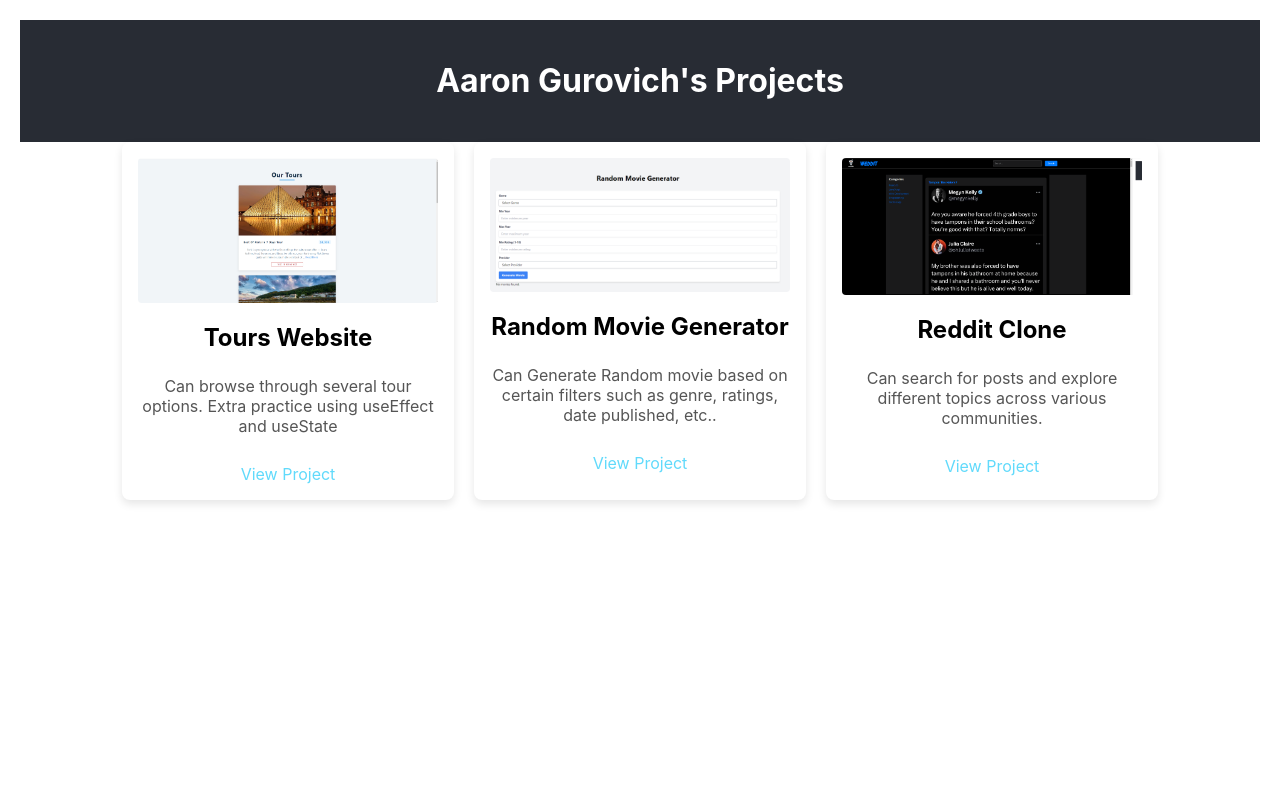
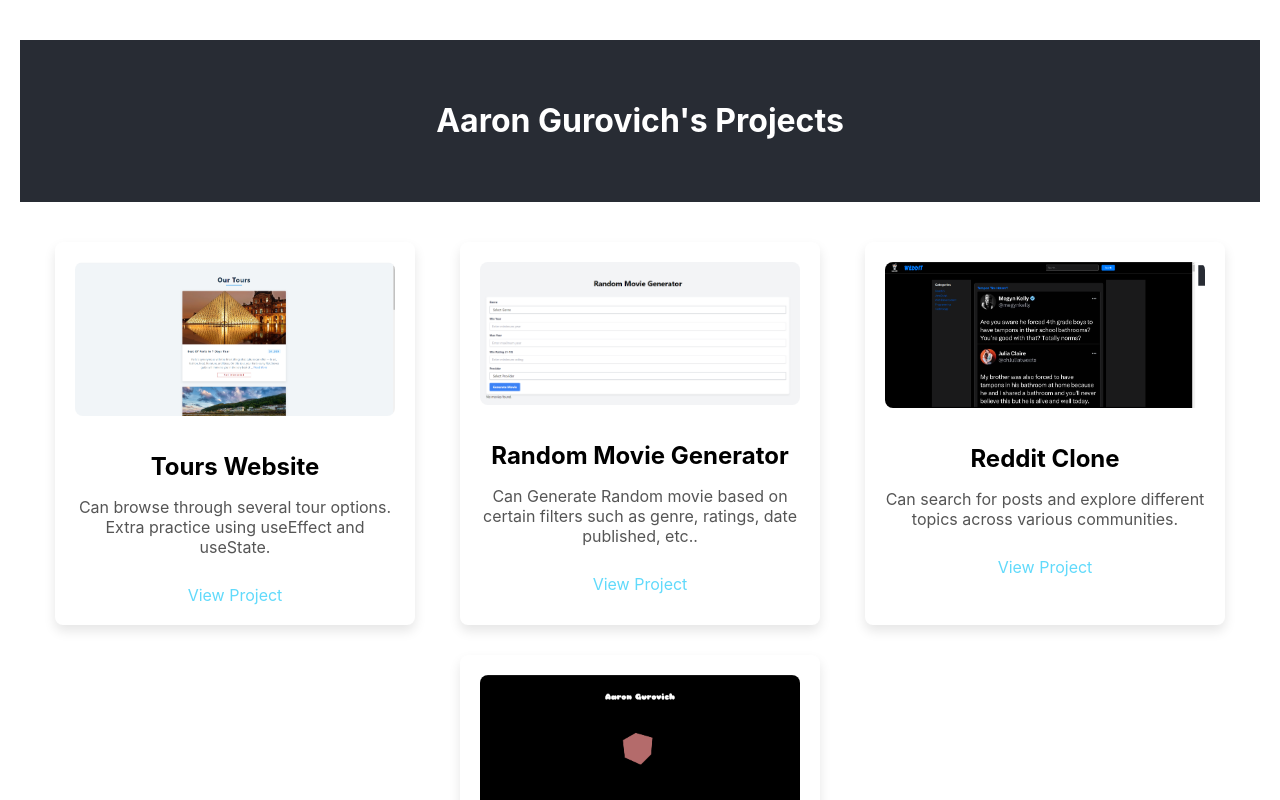
Before and after one commit to aarongurovich/React-Practice, a React (Create React App) app: page / in a window 1280 px wide. Shown: the top 800 px of the page. Built offline with nearby package versions, Linux system fonts and the light colour scheme.

Commit message:
added new proj

```diff
--- a/src/App.css
+++ b/src/App.css
@@ -1,43 +1,49 @@
 .App {
   text-align: center;
-  padding: 20px;
+  padding: 40px 20px;
 }
 
 .App-header {
   background-color: #282c34;
-  padding: 20px;
+  padding: 40px 20px;
   color: white;
+  margin-bottom: 40px;
 }
 
 .project-list {
   display: flex;
   flex-wrap: wrap;
-  justify-content: center;
-  gap: 20px;
+  justify-content: space-evenly;
+  gap: 30px;
+  max-width: 1200px;
+  margin: 0 auto;
 }
 
 .project-card {
   background: #fff;
   border-radius: 8px;
-  padding: 16px;
-  width: 300px;
-  box-shadow: 0 4px 8px rgba(0, 0, 0, 0.1);
-  transition: transform 0.2s;
+  padding: 20px;
+  width: 320px;
+  box-shadow: 0 6px 12px rgba(0, 0, 0, 0.1);
+  transition: transform 0.2s, box-shadow 0.2s;
 }
 
 .project-card img {
   max-width: 100%;
-  border-radius: 4px;
+  border-radius: 8px;
+  margin-bottom: 16px;
 }
 
 .project-card h3 {
   margin-top: 16px;
+  margin-bottom: 12px;
   font-size: 24px;
 }
 
 .project-card p {
   font-size: 16px;
   color: #555;
+  margin-bottom: 16px;
 }
 
 .project-card a {
--- a/src/components/ProjectList.js
+++ b/src/components/ProjectList.js
@@ -6,7 +6,7 @@ import ProjectCard from './ProjectCard';
 const projects = [
   {
     title: 'Tours Website',
-    description: 'Can browse through several tour options. Extra practice using useEffect and useState',
+    description: 'Can browse through several tour options. Extra practice using useEffect and useState.',
     link: 'https://tour-website.pages.dev/',
     image: './assets/images/tours.PNG',
   },
@@ -21,6 +21,12 @@ const projects = [
     description: 'Can search for posts and explore different topics across various communities.',
     link: 'https://reddit-client-5io.pages.dev/',
     image: './assets/images/redditclone.PNG',
+  },
+  {
+    title: 'Portfolio Website',
+    description: 'Used Three.js to create dynamic cube. Links to github, linkedin, and resume on website.',
+    link: 'https://aarongurovich.com',
+    image: './assets/images/portfol.PNG',
   },
 
 
```
Also changed, not shown: public/assets/images/portfol.PNG (added).
